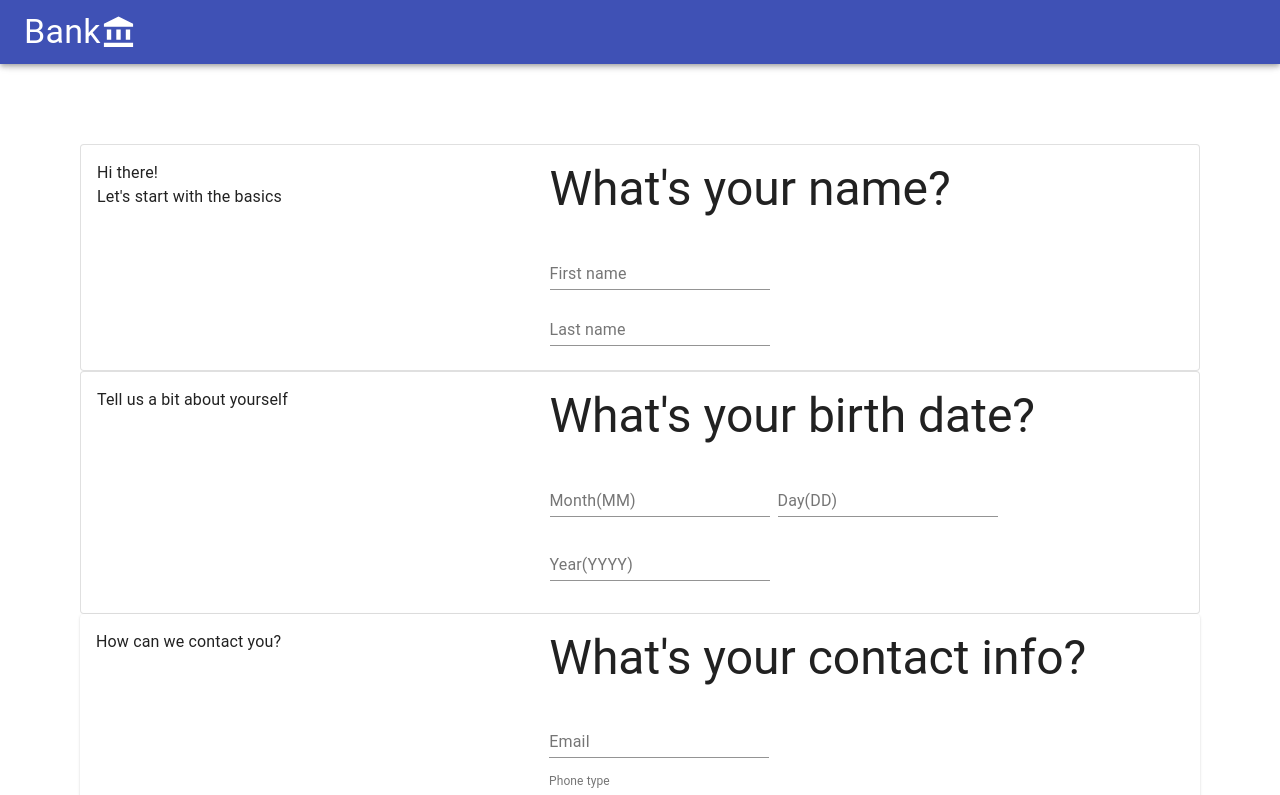
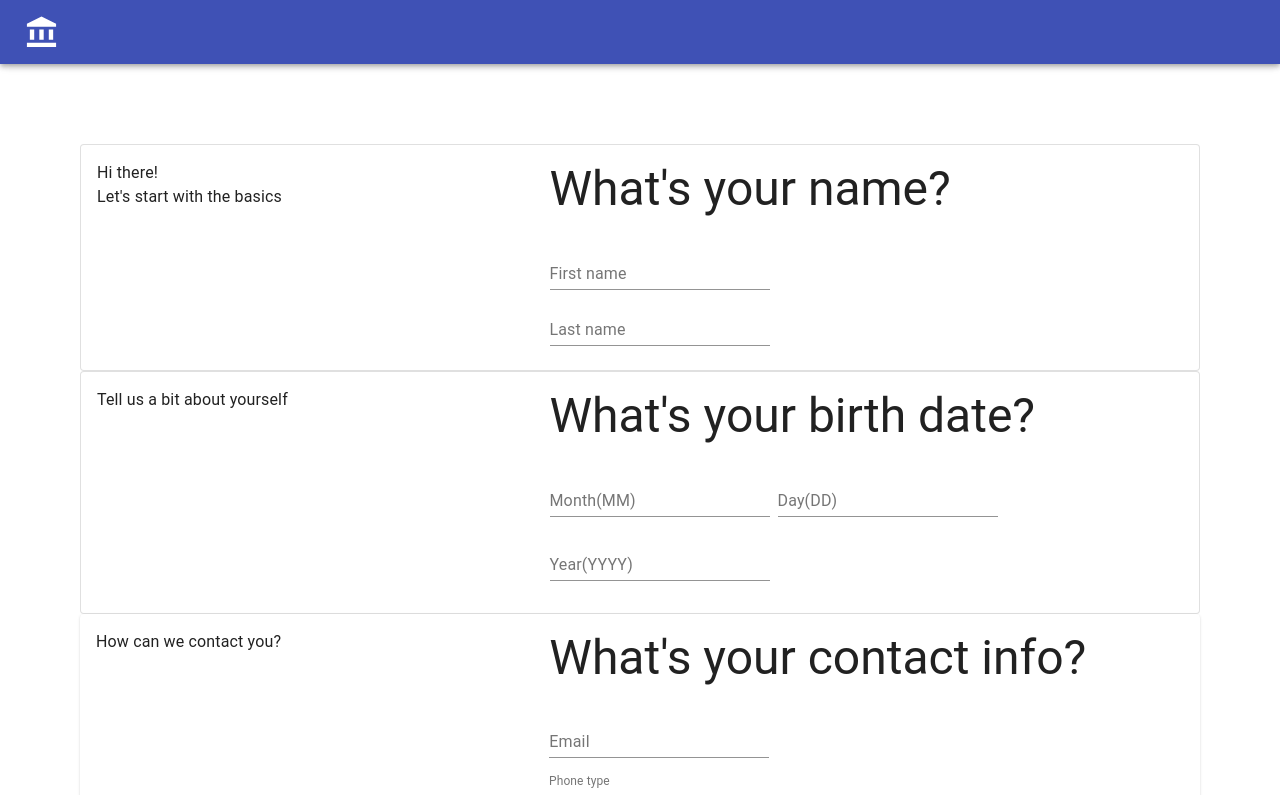
Before and after one commit to eugenehan94/React-Banking-Registration-MatUI-Formik, a React (Create React App) app: page /form in a window 1280 px wide. Shown: the top 795 px of the page. Built offline with nearby package versions, Linux system fonts and the light colour scheme.

Commit message:
updated project

```diff
--- a/src/Components/Navbar/Navbar.js
+++ b/src/Components/Navbar/Navbar.js
@@ -1,13 +1,17 @@
 import React from "react";
-import { AppBar, Toolbar, Typography } from "@material-ui/core";
+import { AppBar, Toolbar } from "@material-ui/core";
+
 import AccountBalanceIcon from "@material-ui/icons/AccountBalance";
+import { useNavigate } from "react-router-dom";
+
 const Navbar = () => {
+  const navigate = useNavigate();
+
   return (
     <div>
       <AppBar position="fixed">
         <Toolbar>
-          <Typography variant="h4">Bank</Typography>
-          <AccountBalanceIcon fontSize="large" />
+          <AccountBalanceIcon fontSize="large" onClick={() => navigate("/")} />
         </Toolbar>
       </AppBar>
     </div>
--- a/src/Components/Video/Video.js
+++ b/src/Components/Video/Video.js
@@ -21,13 +21,14 @@ const useStyles = makeStyles((theme) => ({
   },
 }));
 
-const Video = () => {
+const Video = React.memo(() => {
   const classes = useStyles();
 
   const videoRef = useRef(null);
   const [videoState, setVideoState] = useState(true);
 
   const videoAction = () => {
+    console.log("Callback");
     if (videoState === true) {
       setVideoState(false);
       videoRef.current.pause();
@@ -56,6 +57,6 @@ const Video = () => {
       </Box>
     </div>
   );
-};
+});
 
 export default Video;
--- a/src/Pages/Client.js
+++ b/src/Pages/Client.js
@@ -57,10 +57,10 @@ const Client = () => {
               component={Link}
               to="/form"
             >
-              No, continue with application
+              Continue with application
             </Button>
           </Grid>
-          <Grid item md={5} xs={0}></Grid>
+          <Grid item md={5} xs={1}></Grid>
         </Grid>
       </Box>
       <Footer />
```
